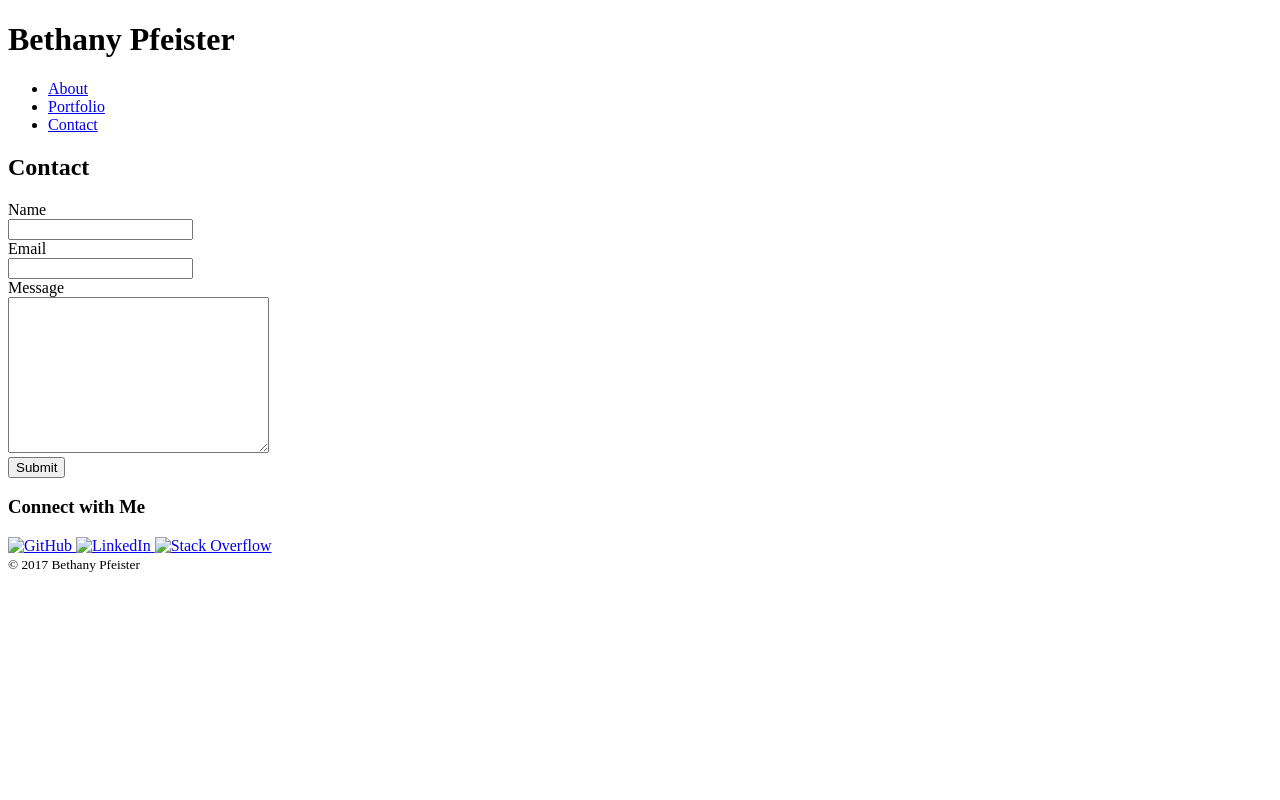
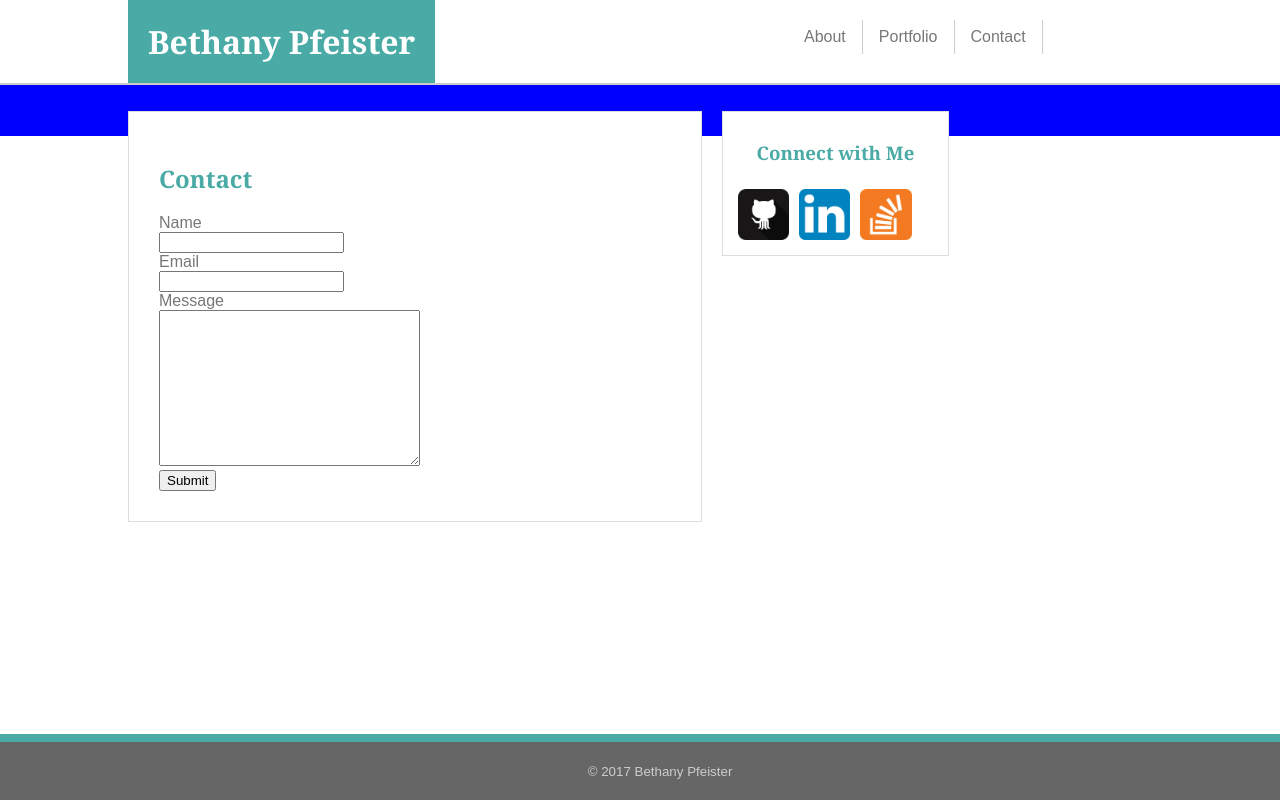
Before and after one commit to HelloBetafish/Basic-Portfolio, a plain HTML site: page contact.html in a window 1280 px wide. Drawn offline with Linux system fonts and the light colour scheme.

Commit message:
css file header and started sections

```diff
--- a/assets/css/style.css
+++ b/assets/css/style.css
@@ -0,0 +1,94 @@
+h1{
+	background-color:#4aaaa5;
+	color:white;
+	float:left;
+	margin: 0px 0px 0px 10%;
+	padding:20px;
+	font-family:'Georgia', Times, "Times New Roman", serif;
+}
+
+h2, h3{
+	color:#4aaaa5;
+	font-family:'Georgia', Times, "Times New Roman", serif;
+}
+
+body{
+	color:#777777;
+	margin:0;
+	padding:0;
+	font-family: 'Arial', 'Helvetica Neue', Helvetica, sans-serif;
+}
+header{
+	background-color:#ffffff;
+	border-bottom: 2px solid #cccccc;
+	margin:0;
+	padding:0;
+	overflow:auto;
+}
+
+nav ul{
+	list-style-type: none;
+	margin:0;
+	padding:20px;
+	margin: 0px 10% 0px 60%;
+}
+li{
+	float:left;
+}
+li a {
+	display: block;
+	padding: 8px 16px;
+	border-right: 1px solid #cccccc;
+}
+
+a{
+	text-decoration:none;
+	color:#777777
+}
+
+.clearfix{
+	clear:both;
+}
+
+.main{
+	padding:2% 10%;
+	background-color:blue;
+
+}
+
+footer{
+	position:fixed;
+	bottom:0;
+	width:100%;
+	background-color:#666666;
+	color:#cccccc;
+	text-align:center;
+	padding:20px;
+	border-top: 8px solid #4aaaa5;
+}
+
+section{
+	float:left;
+	background-color:#ffffff;
+	margin:0;
+	padding:30px;
+	width:50%;
+	border: 1px solid #dddddd;
+}
+aside{
+	float:left;
+	background-color:#ffffff;
+	margin:0 20px;
+	padding:10px;
+	width: 20%;
+	border: 1px solid #dddddd;
+	text-align:center;
+}
+
+aside img{
+	float:left;
+	height:25%;
+	width:25%;
+	margin: 5px;
+	text-align:justify;
+}
--- a/contact.html
+++ b/contact.html
@@ -11,33 +11,21 @@
 
 	<!-- Header and Navigation at top of page-->
 	<header>
-		<div>
-			<h1>Bethany Pfeister
-			</h1>
-		</div>
+		<h1>Bethany Pfeister</h1>
 		<nav>
 			<ul>
-				<li>
-					<a href="index.html">About
-					</a>
-				</li>
-				<li>
-					<a href="portfolio.html">Portfolio
-					</a>
-				</li>
-				<li>
-					<a href="contact.html">Contact
-					</a>
-				</li>
+				<li><a href="index.html">About</a></li>
+				<li><a href="portfolio.html">Portfolio</a></li>
+				<li><a href="contact.html">Contact</a></li>
 			</ul>
 		</nav>
 	</header>
 
 	<!-- Body of Page -->
-	<div>
+	<div class="clearfix main">
 		<!--Contact Section-->
 		<section>
-			<h1>Contact</h1>
+			<h2>Contact</h2>
 			<form action="mailto:bethanypfeister@gmail.com" method="post" enctype="text/plain">
 				Name<br>
 				<input type="text" name="name">
@@ -58,21 +46,21 @@
 			<h3>Connect with Me</h3>
 			<!--GitHub account-->
 			<a href="https://github.com/HelloBetafish" target="_blank">
-				<img src="*" alt="GitHub">
+				<img src="assets/images/if_github2_252065.png" alt="GitHub">
 			</a>
 			<!--Linked in account-->
 			<a href="https://www.linkedin.com/in/bethany-pfeister-2b8973a5/" target="_blank">
-				<img src="*" alt="LinkedIn">
+				<img src="assets/images/if_linkedin_386655.png" alt="LinkedIn">
 			</a>
 			<!--Stack Overflow account-->
 			<a href="https://stackoverflow.com/users/8095739/betafish?tab=profile" target="_blank">
-				<img src="*" alt="Stack Overflow">
+				<img src="assets/images/if_overflow_386674.png" alt="Stack Overflow">
 			</a>
 		</aside>
 	</div>
 
 	<!--Footer with copyright-->
-	<footer>
+	<footer class="clearfix">
   		<small>&copy; 2017 Bethany Pfeister</small>
 	</footer>
 
```
Also changed, not shown: index.html (+6 -18 lines), portfolio.html (+7 -19 lines), assets/images/if_github2_252065.png (added), assets/images/if_github_401441.png (added), assets/images/if_linkedin_386655.png (added), assets/images/if_overflow_386674.png (added).
